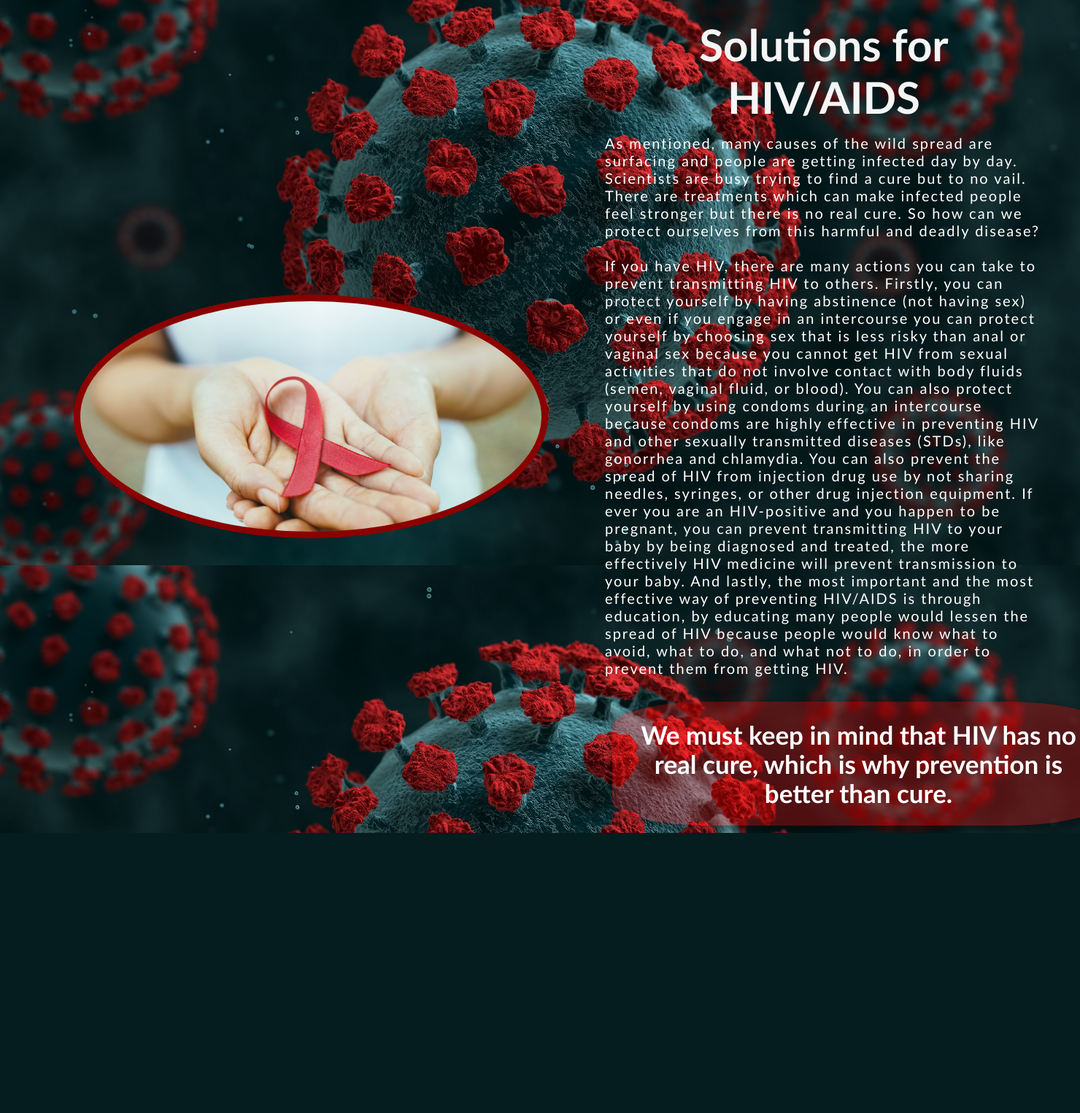
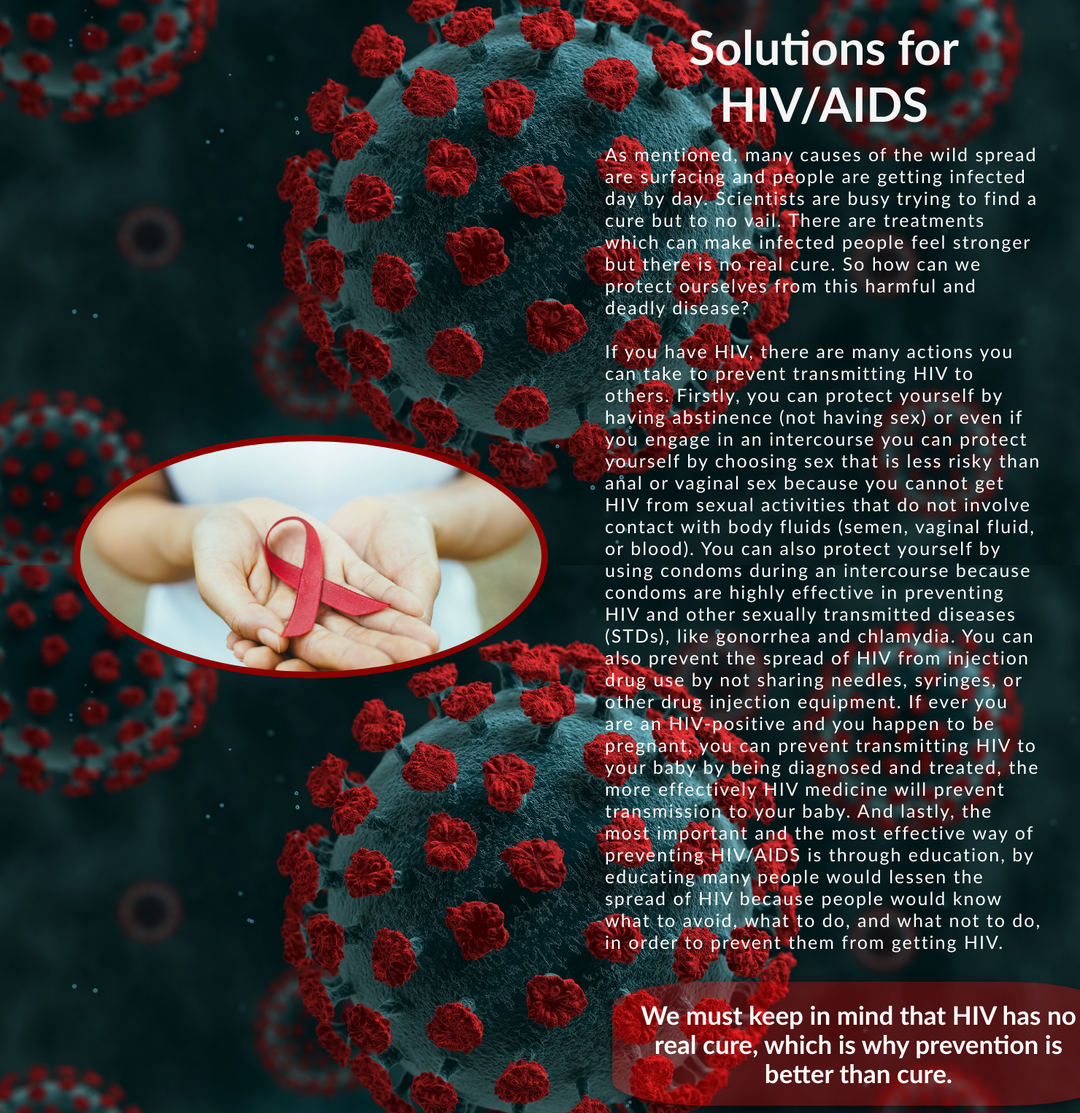
Before and after one commit to GerardFritzC/Learningtasks, a PHP site: page /CLE1MT/solutions.html in a window 1480 px wide. Shown: the part 150-1676 px from the top of the page at 73% size. Before the commit the page ends 1292 px from the top, so only its background shows below. Run offline with PHP 8.4, Linux system fonts and the light colour scheme.

Commit message:
Update stylessol.css

```diff
--- a/CLE1MT/stylessol.css
+++ b/CLE1MT/stylessol.css
@@ -62,13 +62,12 @@ nav ul li a:hover{
 
 .about-text{
 	width: 600px;
-	font-size: 20px;
 	margin-top: 25px;
 	color: #ffffff;
 }
 
 .about-text h1{
-	font-size: 60px;
+	font-size: 65px;
 	margin-bottom: 15px;
 	color: #f5f5f5;
 	text-align: center;
@@ -88,11 +87,10 @@ nav ul li a:hover{
 	color: white;
 	border-radius: 20%;
 }
-
 .about-text p{
 	letter-spacing: 2px;
 	line-heigth: 19px;
-	font size: 40px;
+	font-size: 25px;
 	margin-bottom 10px:
 }
 
```
